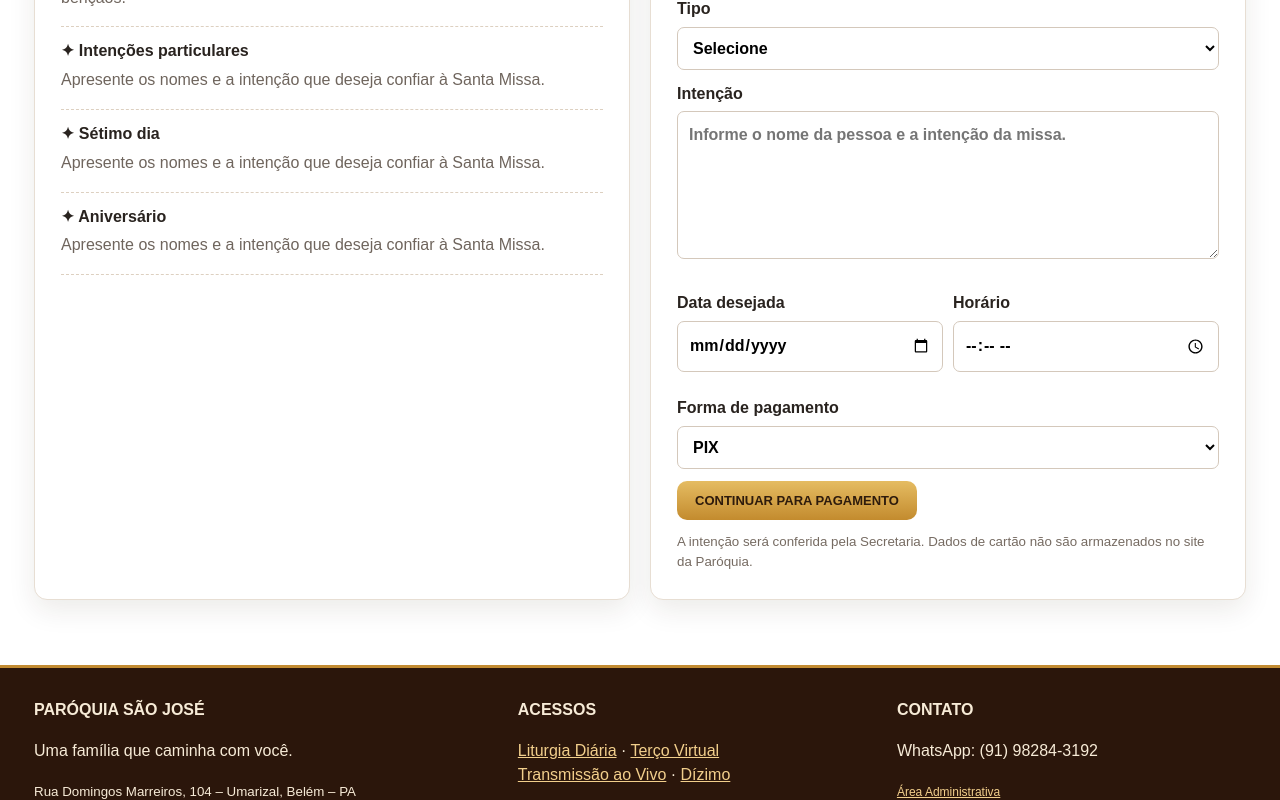
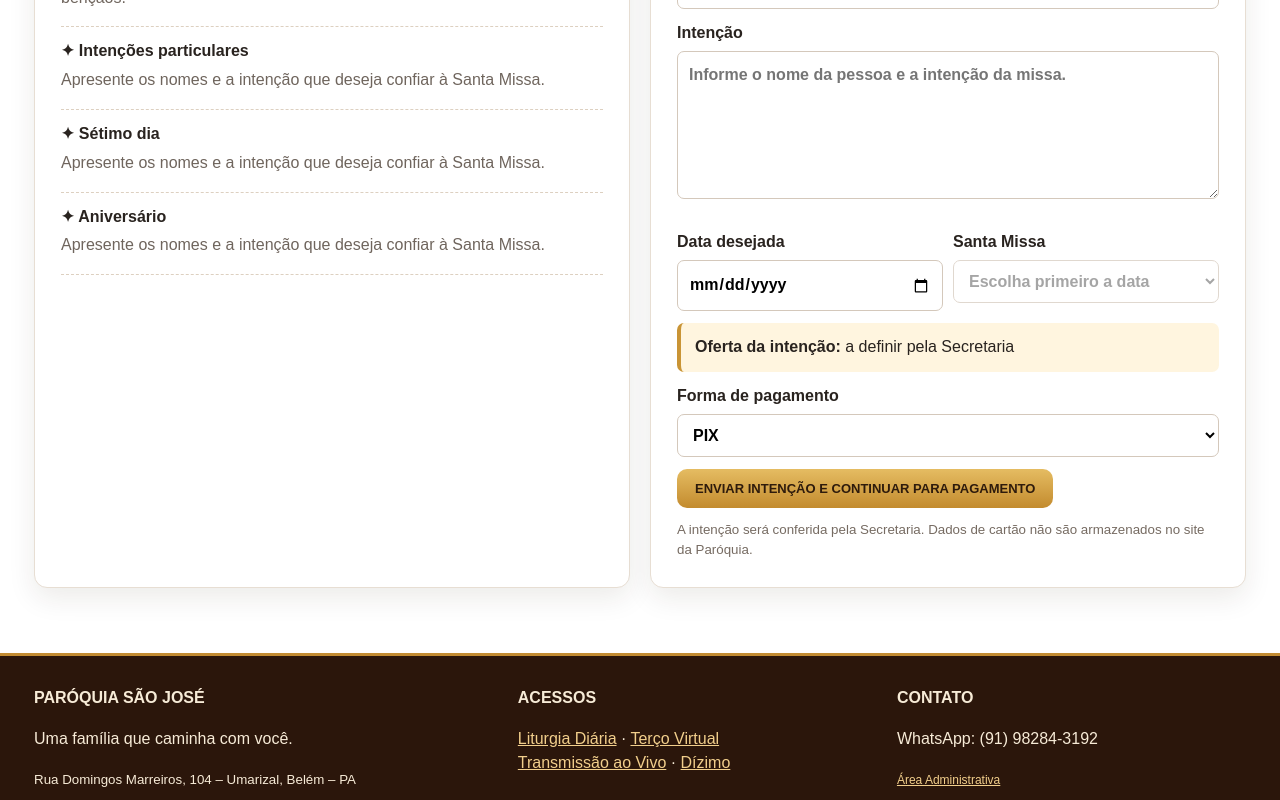
Before and after one commit to paroquiasaojosebelem/paroquia-sao-jose, a Next.js app: page /intencoes in a window 1280 px wide. Shown: the part 836-1636 px from the top of the page. Built offline with nearby package versions, Linux system fonts and the light colour scheme; no server answers; the database is empty.

Commit message:
aprimora intenções e áudio da liturgia

```diff
--- a/app/intencoes/page.js
+++ b/app/intencoes/page.js
@@ -2,6 +2,7 @@ import Header from '../../components/Header'
 import Footer from '../../components/Footer'
 import {createClient} from '../../lib/supabase/server'
 import {redirect} from 'next/navigation'
+import IntentionForm from '../../components/IntentionForm'
 
 const tipos=['Saúde e cura','Aniversários e bodas','Ação de graças','Intenções particulares','Sétimo dia','Aniversário']
 const metodos=[['pix','PIX'],['credit','Cartão de crédito'],['debit','Cartão de débito']]
@@ -34,23 +35,14 @@ async function enviar(formData){
 export default async function Intencoes({searchParams}){
   const sp=await searchParams
   const s=await createClient()
-  const {data:cfg}=await s.from('donation_settings').select('intention_amount').eq('active',true).limit(1).maybeSingle()
+  const [{data:cfg},{data:schedule=[]}]=await Promise.all([s.from('donation_settings').select('intention_amount').eq('active',true).limit(1).maybeSingle(),s.from('mass_schedule').select('id,weekday,mass_time,notes').eq('active',true).order('weekday').order('mass_time')])
   const valor=cfg?.intention_amount ? Number(cfg.intention_amount).toLocaleString('pt-BR',{style:'currency',currency:'BRL'}) : 'a definir pela Secretaria'
   return <><Header/><main className="wrap page">
     <div className="pageHero centered"><span className="eyebrow dark">SANTA MISSA</span><h1>Intenções</h1><p>Apresente à comunidade sua intenção para ser lembrada na celebração.</p></div>
     {sp?.erro&&<div className="errorBox">Não foi possível enviar agora. Entre em contato com a Secretaria.</div>}
     <div className="twoCols">
       <section className="panel"><h2>Tipos de intenção</h2>{tipos.map(t=><div className="intentionType" key={t}><b>✦ {t}</b><p>{t==='Saúde e cura'?'Pedidos de recuperação e conforto para enfermos.':t==='Aniversários e bodas'?'Celebração da vida, matrimônio ou ordenação.':t==='Ação de graças'?'Agradecimento por graças alcançadas, trabalho, batizados e outras bênçãos.':'Apresente os nomes e a intenção que deseja confiar à Santa Missa.'}</p></div>)}</section>
-      <form action={enviar} className="panel formCard"><h2>Enviar uma intenção</h2><div className="offerNotice"><b>Oferta da intenção:</b> {valor}</div>
-        <label>Seu nome<input name="requester_name" required/></label>
-        <label>WhatsApp / telefone<input name="requester_phone" required/></label>
-        <label>Tipo<select name="intention_type" required defaultValue=""><option value="" disabled>Selecione</option>{tipos.map(t=><option key={t}>{t}</option>)}</select></label>
-        <label>Intenção<textarea name="intention_text" rows="5" required placeholder="Informe o nome da pessoa e a intenção da missa."/></label>
-        <div className="formRow"><label>Data desejada<input type="date" name="mass_date" required/></label><label>Horário<input type="time" name="mass_time" required/></label></div>
-        <label>Forma de pagamento<select name="payment_method" required defaultValue="pix">{metodos.map(([v,n])=><option key={v} value={v}>{n}</option>)}</select></label>
-        <button className="goldBtn">CONTINUAR PARA PAGAMENTO</button>
-        <small>A intenção será conferida pela Secretaria. Dados de cartão não são armazenados no site da Paróquia.</small>
-      </form>
+      <IntentionForm action={enviar} tipos={tipos} metodos={metodos} schedule={schedule||[]} valor={valor}/>
     </div>
   </main><Footer/></>
 }
--- /dev/null
+++ b/components/IntentionForm.js
@@ -0,0 +1,29 @@
+'use client'
+import {useMemo,useState} from 'react'
+
+const typeHints={
+  'Saúde e cura':'Informe o nome da pessoa e o pedido de saúde, cura ou conforto.',
+  'Aniversários e bodas':'Informe o(s) nome(s) e o motivo da celebração (aniversário, bodas ou ordenação).',
+  'Ação de graças':'Informe o nome e a graça pela qual deseja agradecer.',
+  'Intenções particulares':'Informe os nomes e a intenção que deseja confiar à Santa Missa.',
+  'Sétimo dia':'Informe o nome da pessoa falecida e, se desejar, uma breve observação.',
+  'Aniversário':'Informe o nome da pessoa e o aniversário que será celebrado.'
+}
+export default function IntentionForm({action,tipos,metodos,schedule,valor}){
+  const [date,setDate]=useState(''); const [type,setType]=useState('');
+  const weekday=useMemo(()=>date?new Date(date+'T12:00:00').getDay():null,[date])
+  const masses=useMemo(()=>weekday===null?[]:schedule.filter(x=>Number(x.weekday)===weekday),[weekday,schedule])
+  return <form action={action} className="panel formCard"><h2>Enviar uma intenção</h2>
+    <label>Seu nome<input name="requester_name" required/></label>
+    <label>WhatsApp / telefone<input name="requester_phone" required/></label>
+    <label>Tipo<select name="intention_type" required value={type} onChange={e=>setType(e.target.value)}><option value="" disabled>Selecione</option>{tipos.map(t=><option key={t}>{t}</option>)}</select></label>
+    <label>Intenção<textarea name="intention_text" rows="5" required placeholder={typeHints[type]||'Informe o nome da pessoa e a intenção da missa.'}/></label>
+    <div className="formRow"><label>Data desejada<input type="date" name="mass_date" required value={date} onChange={e=>setDate(e.target.value)}/></label>
+      <label>Santa Missa<select name="mass_time" required defaultValue="" key={date||'none'} disabled={!date}><option value="" disabled>{!date?'Escolha primeiro a data':masses.length?'Selecione o horário':'Não há missa cadastrada'}</option>{masses.map(x=><option key={x.id} value={x.mass_time?.slice(0,5)}>{x.mass_time?.slice(0,5)}{x.notes?` — ${x.notes}`:''}</option>)}</select></label></div>
+    {date&&masses.length===0&&<small className="formHint">Não há Santa Missa cadastrada para esta data. Escolha outra data ou consulte a Secretaria.</small>}
+    <div className="offerNotice"><b>Oferta da intenção:</b> {valor}</div>
+    <label>Forma de pagamento<select name="payment_method" required defaultValue="pix">{metodos.map(([v,n])=><option key={v} value={v}>{n}</option>)}</select></label>
+    <button className="goldBtn" disabled={!!date&&!masses.length}>ENVIAR INTENÇÃO E CONTINUAR PARA PAGAMENTO</button>
+    <small>A intenção será conferida pela Secretaria. Dados de cartão não são armazenados no site da Paróquia.</small>
+  </form>
+}
```
Also changed, not shown: components/LiturgyAudio.js (+24 -1 lines), 1 other file (tests, documents, lock files or other folders).
